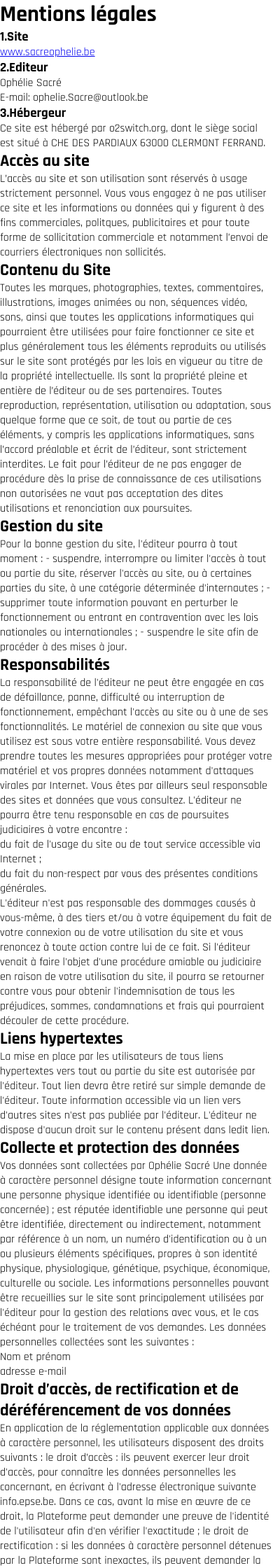
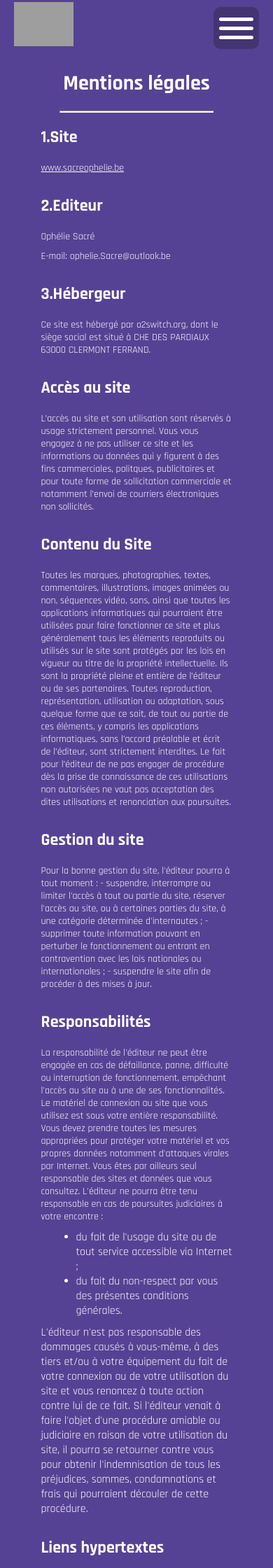
Before and after one commit to SacreOphelie/Portfolio, a PHP site: page /mentions.php in a window 390 px wide. Shown: the top 2240 px of the page at 70% size. Run offline with PHP 8.4, Linux system fonts and the light colour scheme; grey boxes are pictures that could not be loaded.

Commit message:
mentions

```diff
--- a/mentions.php
+++ b/mentions.php
@@ -7,14 +7,21 @@
     <title>Mentions Légales</title>
 </head>
 <body>
+<?php
+        include("headfoot/header.php");
+    ?>
+
+    <div class="mentions">
+
         <h1>Mentions légales</h1>
-    <h3>1.Site</h3>
+        <hr>
+        <h2>1.Site</h2>
         <p><a href="http://www.sacreophelie.be/">www.sacreophelie.be</a></p>
-    <h3>2.Editeur</h3>
+        <h2>2.Editeur</h2>
         <p>Ophélie Sacré</p>
         <p>E-mail: ophelie.Sacre@outlook.be </p>
-    <h3>3.Hébergeur</h3>
-    Ce site est hébergé par o2switch.org, dont le siège social est situé à CHE DES PARDIAUX 63000 CLERMONT FERRAND.
+        <h2>3.Hébergeur</h2>
+        <p>Ce site est hébergé par o2switch.org, dont le siège social est situé à CHE DES PARDIAUX 63000 CLERMONT FERRAND.</p>
         <h2>Accès au site</h2>
         <p>L’accès au site et son utilisation sont réservés à usage strictement personnel. Vous vous engagez à ne pas utiliser ce site et les informations ou données qui y figurent à des fins commerciales, politques, publicitaires et pour toute forme de sollicitation commerciale et notamment l’envoi de courriers électroniques non sollicités.</p>
         <h2>Contenu du Site</h2>
@@ -61,6 +68,22 @@ Vous pouvez exercer ce droit en nous contactant, à l’adresse mail suivante :
     ophelie.sacre@outlook.be
 
     Toute demande doit être accompagnée de la photocopie d’un titre d’identité en cours de validité signé et faire mention de l’adresse à laquelle l'éditeur pourra contacter le demandeur. La réponse sera adressée dans le mois suivant la réception de la demande. Ce délai d'un mois peut être prolongé de deux mois si la complexité de la demande et /ou le nombre de demandes l'exigent.</p>
+    <h2>Utilisation des données</h2>
+    <p>Les données personnelles collectées auprès des utilisateurs ont pour objectif la mise à disposition des services de la Plateforme, leur amélioration et le maintien d'un environnement sécurisé. La base légale des traitements est l’exécution du contrat entre l’utilisateur et la Plateforme. Plus précisément, les utilisations sont les suivantes :
+
+    mise en œuvre d'une assistance pour les demandes ou questions posées par l'utilisateur</p>
+    <h2>Politique de conservation des données</h2>
+    <p>La Plateforme conserve vos données pour la durée nécessaire pour vous fournir ses services ou son assistance.
+
+    Dans la mesure raisonnablement nécessaire ou requise pour satisfaire aux obligations légales ou réglementaires, régler des litiges, empêcher les fraudes et abus ou appliquer nos modalités et conditions, nous pouvons également conserver certaines de vos informations si nécessaire, même après que vous ayez fermé votre compte ou que nous n'ayons plus besoin pour vous fournir nos services.</p>
+    <h2>Photographies et représentation des produits</h2>
+    <p>
+    Les photographies de produits, accompagnant leur description, ne sont pas contractuelles et n'engagent pas l'éditeur.
+    </p>
+    <h2>Loi applicable</h2>
+    <p>Tout litige en relation avec l’utilisation du site https://www.sacreophelie.be y est soumis au droit belge. En dehors des cas où la loi ne le permet pas, il est fait attribution exclusive de juridiction aux tribunaux compétents de Belges.</p>
+    </div>
+    <?php include('headfoot/footer.php'); ?>
 
 
 </body>
--- a/style.css
+++ b/style.css
@@ -39,6 +39,7 @@ html,body{
     font-family: "Rajdhani", sans-serif;
     scroll-behavior: smooth;
     width: 100%;
+    background-color: #564294;
 
 }
 
@@ -1025,6 +1026,42 @@ footer{
     background-color: #7D67A9;
 }
 
+                                /* ***** Mentions ***** */
+
+.mentions{
+    color: white;
+    display: flex;
+    justify-content: space-evenly;
+    flex-direction: column;
+    min-height: 100vh;
+    /* background-color: #ffd2f7; */
+    width: 70%;
+    margin: 100px auto;
+}
+.mentions h1{
+    margin-bottom: 20px;
+    font-size: 40px;
+    align-self: center;
+}
+.mentions hr{
+    align-self: center;
+}
+
+.mentions h2{
+    margin-bottom: 20px;
+}
+.mentions p{
+    margin-bottom: 25px;
+}
+.mentions a{
+    color: white;
+}
+.mentions ul{
+    margin-left: 50px;
+    margin-bottom: 10px;
+}
+
+
 
 
                             /* *** Responsive *** */
@@ -1301,6 +1338,12 @@ footer{
 
     .contentshow2{
         height: 50%;
+    }
+    .mentions hr{
+        margin-top: 10px;
+    }
+    .mentions p{
+        font-size: 14px;
     }
 }
 
@@ -1540,6 +1583,9 @@ footer{
         font-size: 14px;
     }
 
+    .mentions h1{
+        font-size: 30px;
+    }
 }
 
 @media all and (max-width: 630px)
@@ -1567,6 +1613,16 @@ footer{
 
     .footerinfo{
         width: 80%;
+    }
+    .mentions hr{
+        margin-top: 0;
+        width: 80%;
+    }
+    .mentions h2{
+        margin-top: 20px;
+    }
+    .mentions p{
+        margin-bottom: 10px;
     }
 }
 
@@ -1778,5 +1834,8 @@ footer{
     .contentshow3{
         min-height: 40vh;
     }
-
-}
+    .mentions h1{
+        font-size: 24px;
+    }
+
+}
```
Lines whose indentation alone changed are shown as unchanged.
